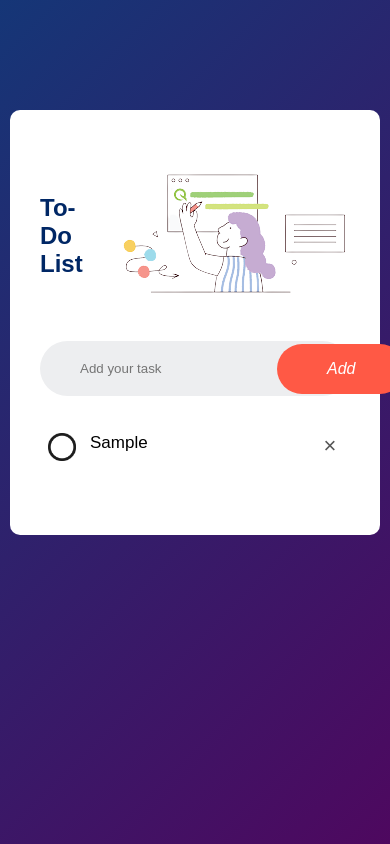
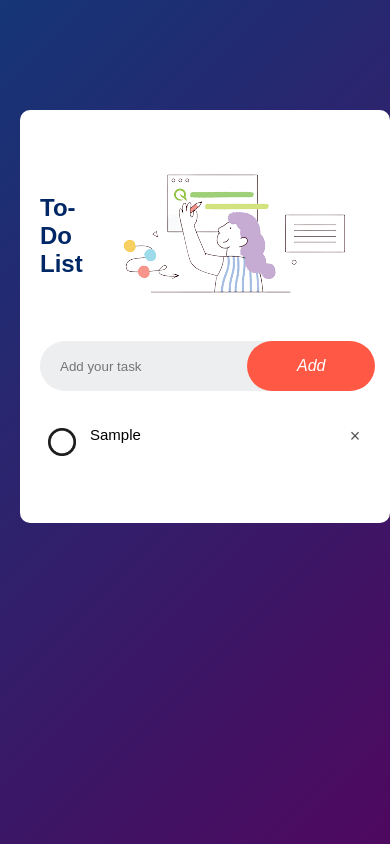
Before and after one commit to IndraniSom/To-Do-List, a plain HTML site: page index.html in a window 390 px wide. Both pictures are taken after typing "Sample" into the empty fields and a click on the button "Add". Drawn offline with Linux system fonts and the light colour scheme.

Commit message:
made it responsive

```diff
--- a/style.css
+++ b/style.css
@@ -1,3 +1,4 @@
+
 *{
     margin:0;
     padding:0;
@@ -103,3 +104,26 @@ ul li span{
 ul li span:hover{
     color:#ff5945;
 }
+@media screen and (max-width: 540px){
+    .todo-app{
+        margin: 100px 10px 20px;
+        padding: 40px 20px 70px;
+    }
+    .row{
+        padding-left: 10px;
+    }
+    input{
+        padding: 10px;
+    }
+    ul li{
+        font-size: 15px;
+        padding: 10px 8px 10px 50px;
+    }
+    ul li span{
+        width: 30px;
+        height:30px;
+        font-size: 18px;
+        line-height:30px;
+    }
+
+}
```
